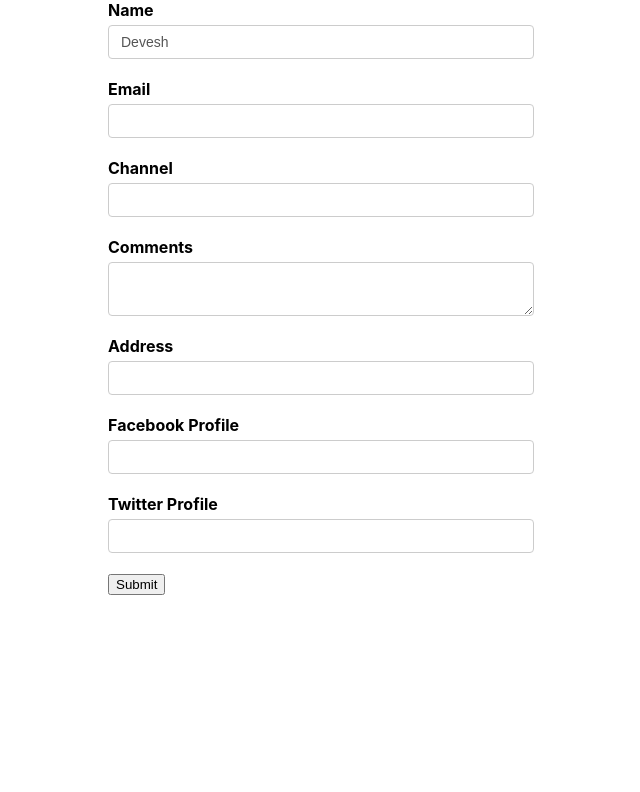
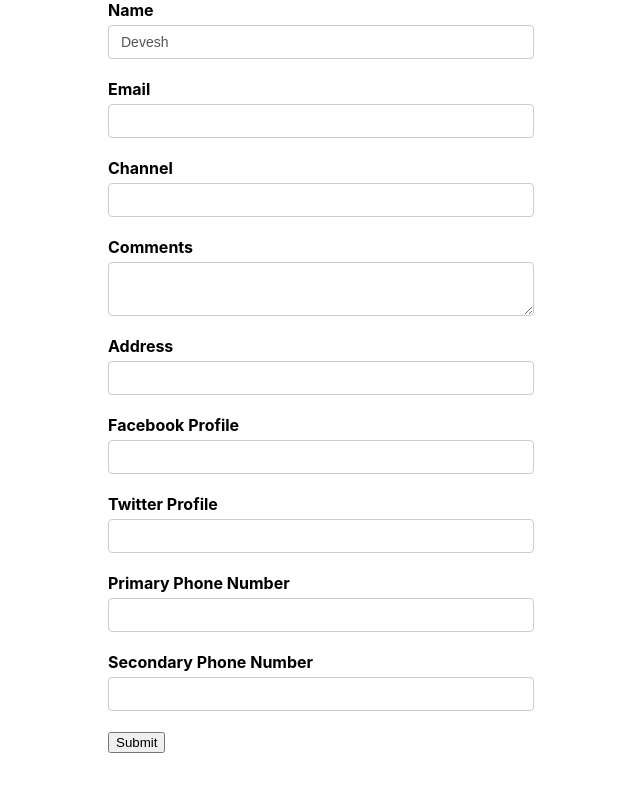
Before and after one commit to devmishra88/formik, a React (Create React App) app: page / in a window 1280 px wide. Shown: the top 792 px of the page, without its empty margins (319-959 px from the left). Built offline with nearby package versions, Linux system fonts and the light colour scheme.

Commit message:
managing field state with array applied

```diff
--- a/src/components/YoutubeForm.js
+++ b/src/components/YoutubeForm.js
@@ -10,9 +10,10 @@
   comments: "",
   address: "",
   social: {
-    facebook:'',
-    twitter:''
+    facebook: "",
+    twitter: "",
   },
+  phoneNumbers: ["", ""],
 };
 
 const onSubmit = (values) => {
@@ -42,9 +43,7 @@
           <label htmlFor="email">Email</label>
           <Field type="email" id="email" name="email" />
           <ErrorMessage name="email">
-            {
-              (errorMessage)=><div className='error'>{errorMessage}</div>
-            }
+            {(errorMessage) => <div className="error">{errorMessage}</div>}
           </ErrorMessage>
         </div>
         <div className="form-control">
@@ -74,11 +73,19 @@
         </div>
         <div className="form-control">
           <label htmlFor="facebook">Facebook Profile</label>
-          <Field type="text" id="facebook" name='social.facebook' />
+          <Field type="text" id="facebook" name="social.facebook" />
         </div>
         <div className="form-control">
           <label htmlFor="twitter">Twitter Profile</label>
-          <Field type="text" id="twitter" name='social.twitter' />
+          <Field type="text" id="twitter" name="social.twitter" />
+        </div>
+        <div className="form-control">
+          <label htmlFor="primaryPh">Primary Phone Number</label>
+          <Field type="text" id="primaryPh" name="phoneNumbers[0]" />
+        </div>
+        <div className="form-control">
+          <label htmlFor="secondaryPh">Secondary Phone Number</label>
+          <Field type="text" id="secondaryPh" name="phoneNumbers[1]" />
         </div>
         <button type="submit">Submit</button>
       </Form>
```
